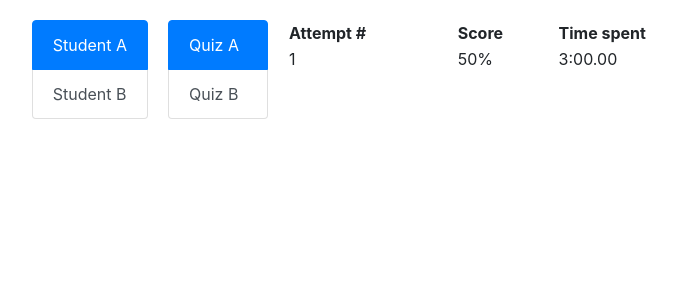
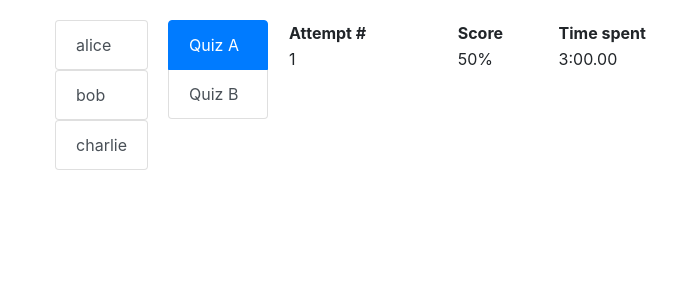
Before and after one commit to BaoPun/Quiz-Management-System, a Spring Boot app: page /s/teacher in a window 1280 px wide. Shown: the part 56-356 px from the top of the page, without its empty margins (72-749 px from the left). Run offline with Spring Boot 4, Linux system fonts and the light colour scheme; some of the project's set-up classes (security, data sources, template engines, error pages and the like) are left out, and stand-ins take their place.

Commit message:
Added example of thymeleaf iteration

```diff
--- a/Spring-Project-2/src/main/java/com/project2/demo/controllers/SecureController.java
+++ b/Spring-Project-2/src/main/java/com/project2/demo/controllers/SecureController.java
@@ -1,4 +1,7 @@
 package com.project2.demo.controllers;
+
+import java.util.ArrayList;
+import java.util.List;
 
 import org.springframework.stereotype.Controller;
 import org.springframework.ui.Model;
@@ -30,6 +33,11 @@ public class SecureController {
 
 	@GetMapping("/teacher")
 	public String teacher_page(Model model) {
+		List<String> studentList=new ArrayList<String>();
+		studentList.add("alice");
+		studentList.add("bob");
+		studentList.add("charlie");
+		model.addAttribute("students", studentList);
 		return "s/teacher";
 	}
 }
--- a/Spring-Project-2/src/main/resources/templates/s/teacher.html
+++ b/Spring-Project-2/src/main/resources/templates/s/teacher.html
@@ -14,9 +14,8 @@
 <div class="mainContainer">
 
 	<div class="studentList">
-		<div class="list-group">
-			<a href="#" class="list-group-item list-group-item-action active">Student A</a>
-			<a href="#" class="list-group-item list-group-item-action">Student B</a>
+		<div class="list-group" th:each="student: ${students}">
+			<a th:text="${student}" href="#" class="list-group-item list-group-item-action"></a>
 		</div>
 	</div>
 
```
